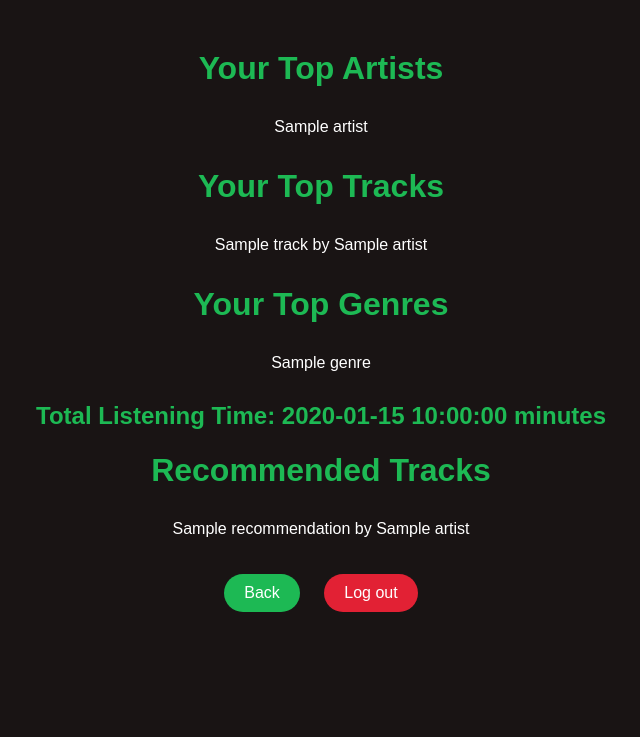
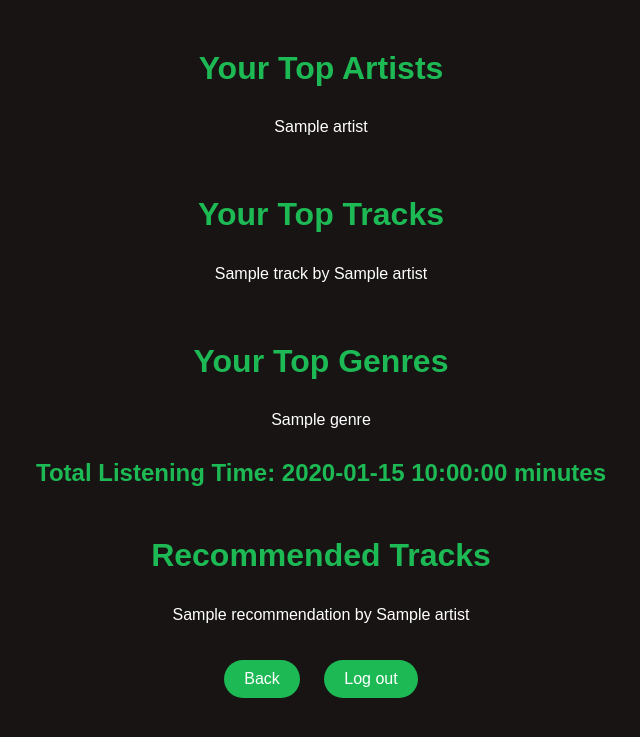
Before and after one commit to cyrilyoussef/362Project, a Flask app: template templates/callback.html in a window 1280 px wide. Shown: the top 737 px of the page, without its empty margins (319-959 px from the left). Run offline with Flask 3, Linux system fonts and the light colour scheme; the template is opened without the code that fills it: most values are stand-ins (such as "Sample title", 1, 10 or a date in 2020).

Commit message:
Update callback.html

```diff
--- a/templates/callback.html
+++ b/templates/callback.html
@@ -8,40 +8,74 @@
 </head>
 <body>
     <div class="container">
+        <!-- Top Artists Section -->
         <h1>Your Top Artists</h1>
+    </div>
+        <div class="boxed-section">
             <ul>
+                {% if artists %}
                     {% for artist in artists %}
                         <li>{{ artist['name'] }}</li>
                     {% endfor %}
+                {% else %}
+                    <li>No top artists found.</li>
+                {% endif %}
             </ul>
-
+        </div>
+    <div class="container">
+        <!-- Top Tracks Section -->
         <h1>Your Top Tracks</h1>
+    </div>
+    <div class="boxed-section">
+        <!-- Tracks List Section -->
+        <div class="tracks-section">
             <ul>
+                {% if tracks %}
                     {% for track in tracks %}
                         <li>{{ track['name'] }} by {{ track['artists'][0]['name'] }}</li>
                     {% endfor %}
+                {% else %}
+                    <li>No top tracks found.</li>
+                {% endif %}
             </ul>
-
+        </div>
+    <div class="container">
+        <!-- Top Genres Section -->
         <h1>Your Top Genres</h1>
+    </div>
+        <div class="boxed-section">
             <ul>
+                {% if genres %}
                     {% for genre in genres %}
                         <li>{{ genre }}</li>
                     {% endfor %}
+                {% else %}
+                    <li>No top genres found.</li>
+                {% endif %}
             </ul>
+        </div>
+        <!-- Listening Time -->
 
         <h2>Total Listening Time: {{ listening_time }} minutes</h2>
-
+        <div class="container">
+        <!-- Recommended Tracks Section -->
         <h1>Recommended Tracks</h1>
+        </div>
         <ul>
+            {% if recommendations %}
                 {% for recommendation in recommendations %}
                     <li>{{ recommendation['name'] }} by {{ recommendation['artists'][0]['name'] }}</li>
                 {% endfor %}
+            {% else %}
+                <li>No recommendations found.</li>
+            {% endif %}
         </ul>
 
         <!-- Back button to return to time period selection -->
         <a href="{{ url_for('choose_time_range') }}" class="btn back-btn">Back</a>
 
-        <a href="{{ url_for('logout') }}" class="btn logout-btn">Log out</a>
+        <!-- Logout button -->
+        <a href="{{ url_for('logout') }}" class="btn log-out-btn">Log out</a>
     </div>
 </body>
 </html>
```
Lines whose indentation alone changed are shown as unchanged.
